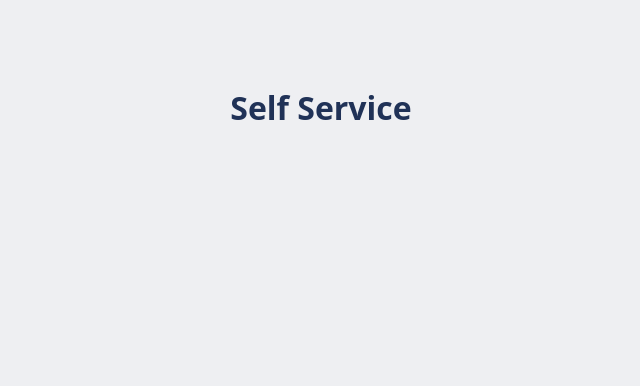
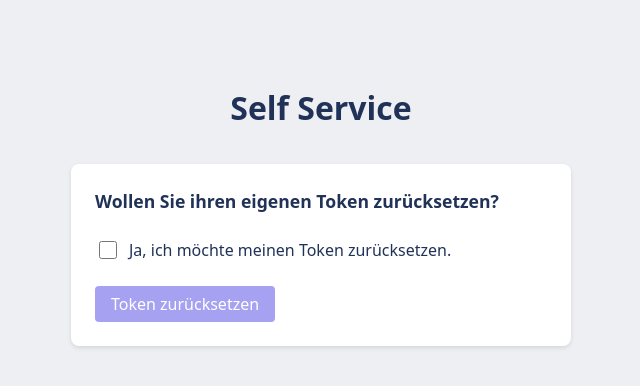
Before and after one commit to univention/2fa-helpdesk, a Vue app in the folder frontend/: page /ui/self-service in a window 1280 px wide. Shown: the top 386 px of the page, without its empty margins (319-959 px from the left). Built offline with nearby package versions, Linux system fonts and the light colour scheme.

Commit message:
feat: add SelfServicePage

```diff
--- a/frontend/src/pages/SelfServicePage.vue
+++ b/frontend/src/pages/SelfServicePage.vue
@@ -1,13 +1,75 @@
-<!-- filepath: /Users/serhat/projects/2fa-helpdesk/frontend/src/pages/SelfServicePage.vue -->
 <template>
   <div class="self-service-page">
     <h1>Self Service</h1>
+
+    <div class="token-reset-container">
+      <div class="token-reset-text">
+        Wollen Sie ihren eigenen Token zurücksetzen?
+      </div>
+
+      <div class="checkbox-container">
+        <input
+          type="checkbox"
+          id="confirm-reset"
+          v-model="confirmReset"
+          class="reset-checkbox"
+        />
+        <label for="confirm-reset"
+          >Ja, ich möchte meinen Token zurücksetzen.</label
+        >
+      </div>
+
+      <SimpleButton
+        label="Token zurücksetzen"
+        variant="primary"
+        :disabled="!confirmReset"
+        @click="resetOwnToken"
+      />
+    </div>
   </div>
 </template>
 
-  <script>
-  export default {
-    name: "SelfServicePage",
+<script setup lang="ts">
+import { ref } from "vue";
+import SimpleButton from "../components/Button.vue";
+
+const confirmReset = ref(false);
+const isResetting = ref(false);
+
+const resetOwnToken = () => {
+  if (isResetting.value || !confirmReset.value) {
+    return;
+  }
+
+  isResetting.value = true;
+
+  fetch("/backend/token/reset/own/", {
+    method: "POST", // Changed from GET to POST
+    headers: {
+      Authorization: `Bearer ${localStorage.getItem("token") || ""}`,
+      "Content-Type": "application/json",
+    },
+  })
+    .then((response) => {
+      if (!response.ok) {
+        throw new Error(`HTTP error! Status: ${response.status}`);
+      }
+      return response.json();
+    })
+    .then((result) => {
+      console.log("Token reset successful:", result);
+      alert("Ihr Token wurde erfolgreich zurückgesetzt.");
+      confirmReset.value = false;
+    })
+    .catch((error) => {
+      console.error("Error resetting token:", error);
+      alert(
+        "Fehler beim Zurücksetzen des Tokens. Bitte versuchen Sie es erneut."
+      );
+    })
+    .finally(() => {
+      isResetting.value = false;
+    });
 };
 </script>
 
@@ -16,4 +78,39 @@
   text-align: center;
   margin-top: 2rem;
 }
+
+.token-reset-container {
+  max-width: 500px;
+  margin: 2rem auto;
+  text-align: left;
+  padding: 1.5rem;
+  border-radius: 8px;
+  background-color: var(--modal-content-bg);
+  box-shadow: 0 2px 4px var(--modal-content-shadow);
+}
+
+.token-reset-text {
+  font-size: 1.1rem;
+  font-weight: 600;
+  margin-bottom: 1.5rem;
+  color: var(--text-color-default);
+}
+
+.checkbox-container {
+  display: flex;
+  align-items: center;
+  margin-bottom: 1.5rem;
+}
+
+.reset-checkbox {
+  width: 18px;
+  height: 18px;
+  margin-right: 0.75rem;
+  cursor: pointer;
+}
+
+label {
+  cursor: pointer;
+  color: var(--text-color-default);
+}
 </style>
```
Lines whose indentation alone changed are shown as unchanged.
